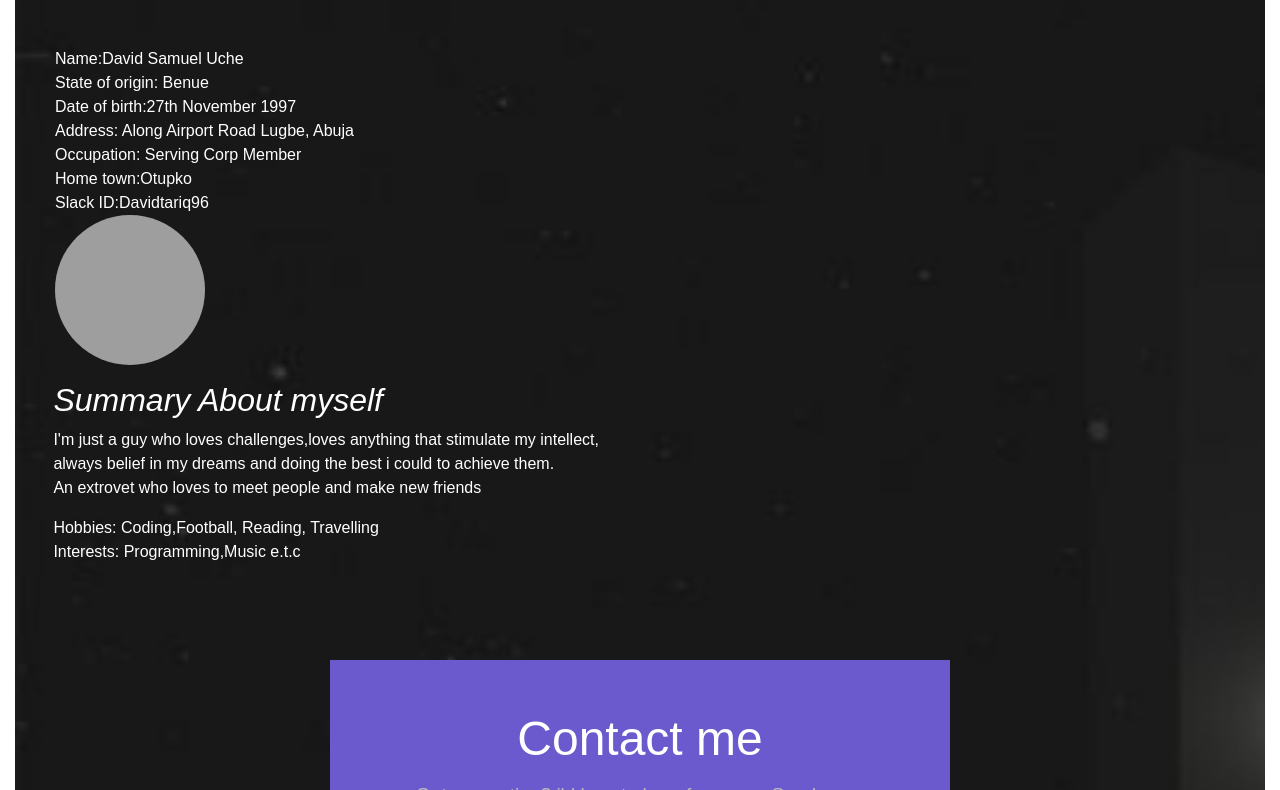
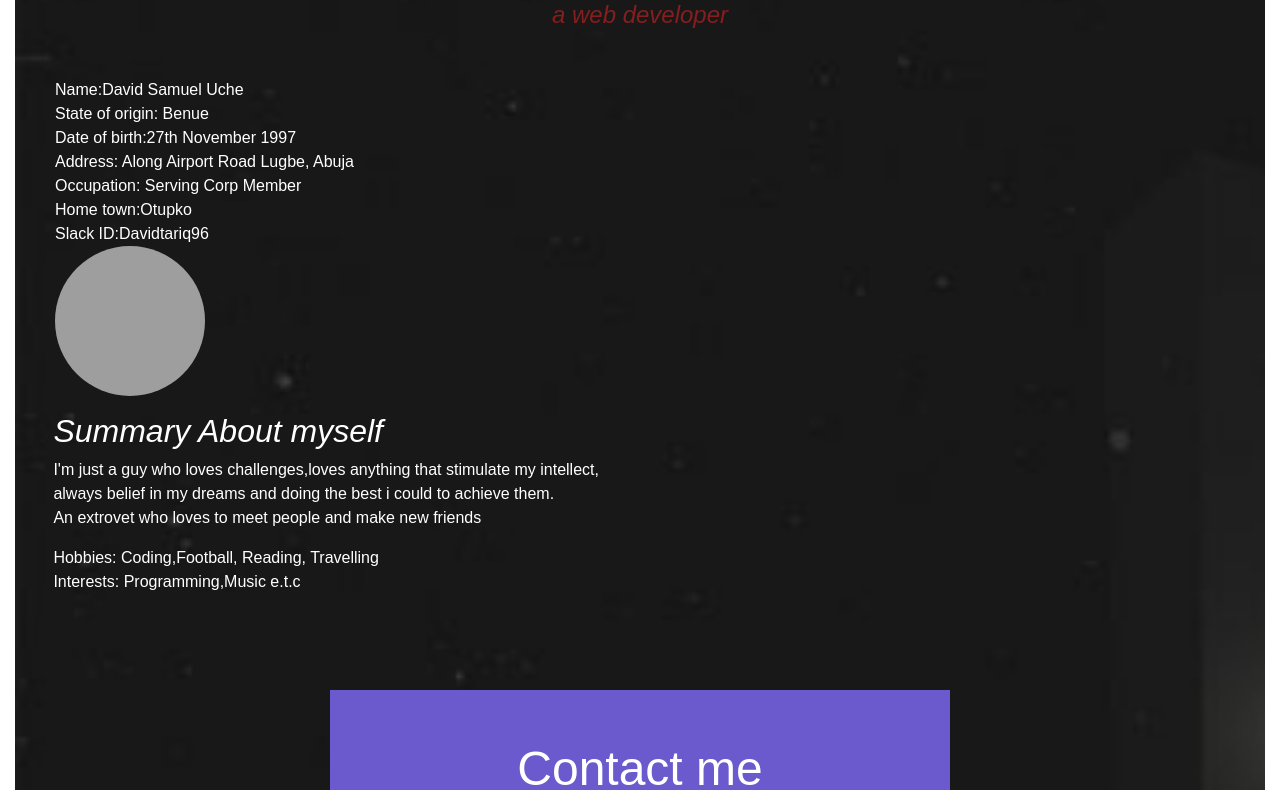
Before and after one commit to Davidtariq96/david, a plain HTML site: page index.html in a window 1280 px wide. Shown: the part 131-921 px from the top of the page. Drawn offline with Linux system fonts and the light colour scheme; grey boxes are pictures that could not be loaded.

Commit message:
adjusted

```diff
--- a/style.css
+++ b/style.css
@@ -117,10 +117,11 @@
   }
   .section h4 i{
     color: rgb(133, 30, 30);
+    padding-top: -1em;
   }
   .section h4{
       text-align: center;
-      margin-top: -1em;
+      margin-top: 0.6em;
   }
   @media screen and (max-width:768px){
     #page-nav label{
```
